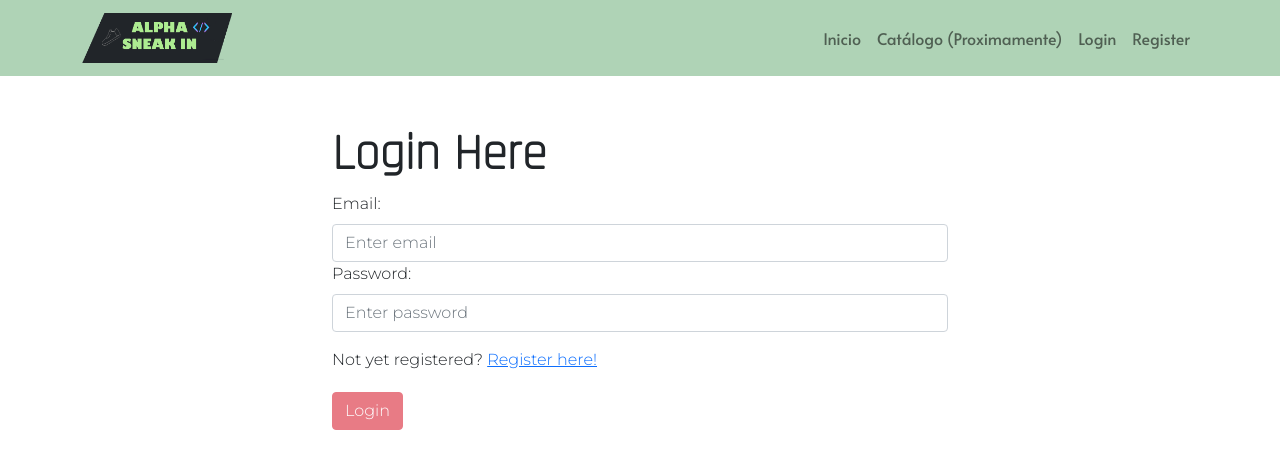
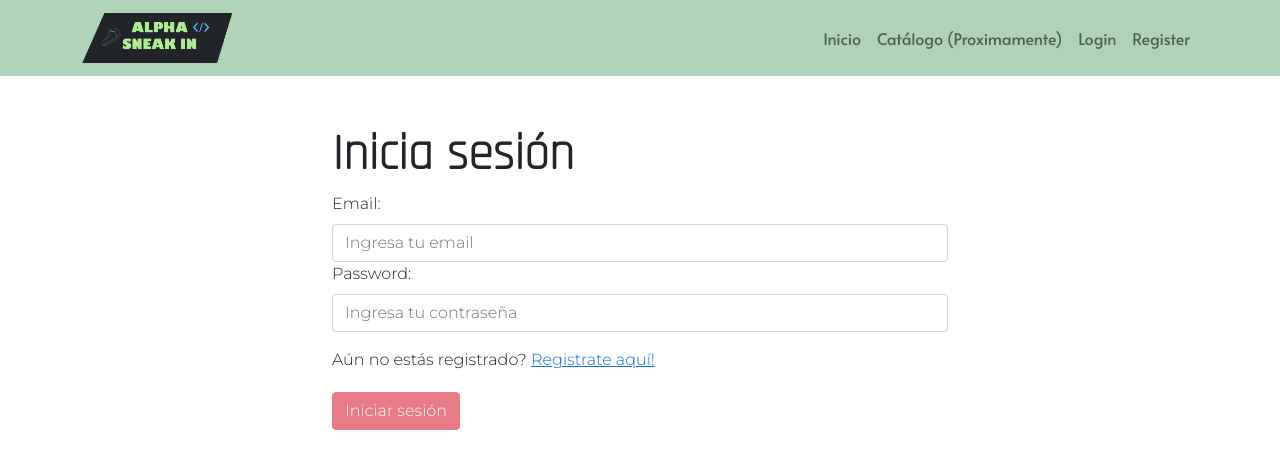
Before and after one commit to CodeSystem2022/AlphaCode-Ecommerce, a React (Create React App) app in the folder my-app/: page /login in a window 1280 px wide. Shown: the top 468 px of the page. Built offline with nearby package versions, Linux system fonts and the light colour scheme; no server answers.

Commit message:
Update Login.js

```diff
--- a/my-app/src/pages/Login.js
+++ b/my-app/src/pages/Login.js
@@ -105,7 +105,7 @@ export default function Login(){
 		:
 
 		<Container className="mt-5 w-50">
-		<h1 className="page-header">Login Here</h1>
+		<h1 className="page-header">Inicia sesión</h1>
 
 		<Form className="dash-text" onSubmit={e => loginUser(e)}>
 
@@ -113,7 +113,7 @@ export default function Login(){
 			<Form.Label>Email:</Form.Label>
 			<Form.Control
 				type = "email"
-				placeholder = "Enter email"
+				placeholder = "Ingresa tu email"
 				required
 				value={email}
 				onChange={e => setEmail(e.target.value)}
@@ -124,24 +124,24 @@ export default function Login(){
 			<Form.Label>Password:</Form.Label>
 			<Form.Control
 				type = "password"
-				placeholder = "Enter password"
+				placeholder = "Ingresa tu contraseña"
 				required
 				value={password}
 				onChange={e => setPassword(e.target.value)}
 			/>
 		</Form.Group>
 
-		<p className="mt-3">Not yet registered? <Link to="/register">Register here!</Link></p>
+		<p className="mt-3">Aún no estás registrado? <Link to="/register">Registrate aquí!</Link></p>
 
 		{ isActive?
 
 		<Button variant="success" type="submit" id="submitBtn" className="mt-1 mb-5">
-				Login
+				Iniciar sesión
 		</Button>
 
 		  :
 		<Button variant="danger" type="submit" id="submitBtn" className="mt-1 mb-5" disabled>
-				Login
+				Iniciar sesión
 		</Button>
 
 		}
```
